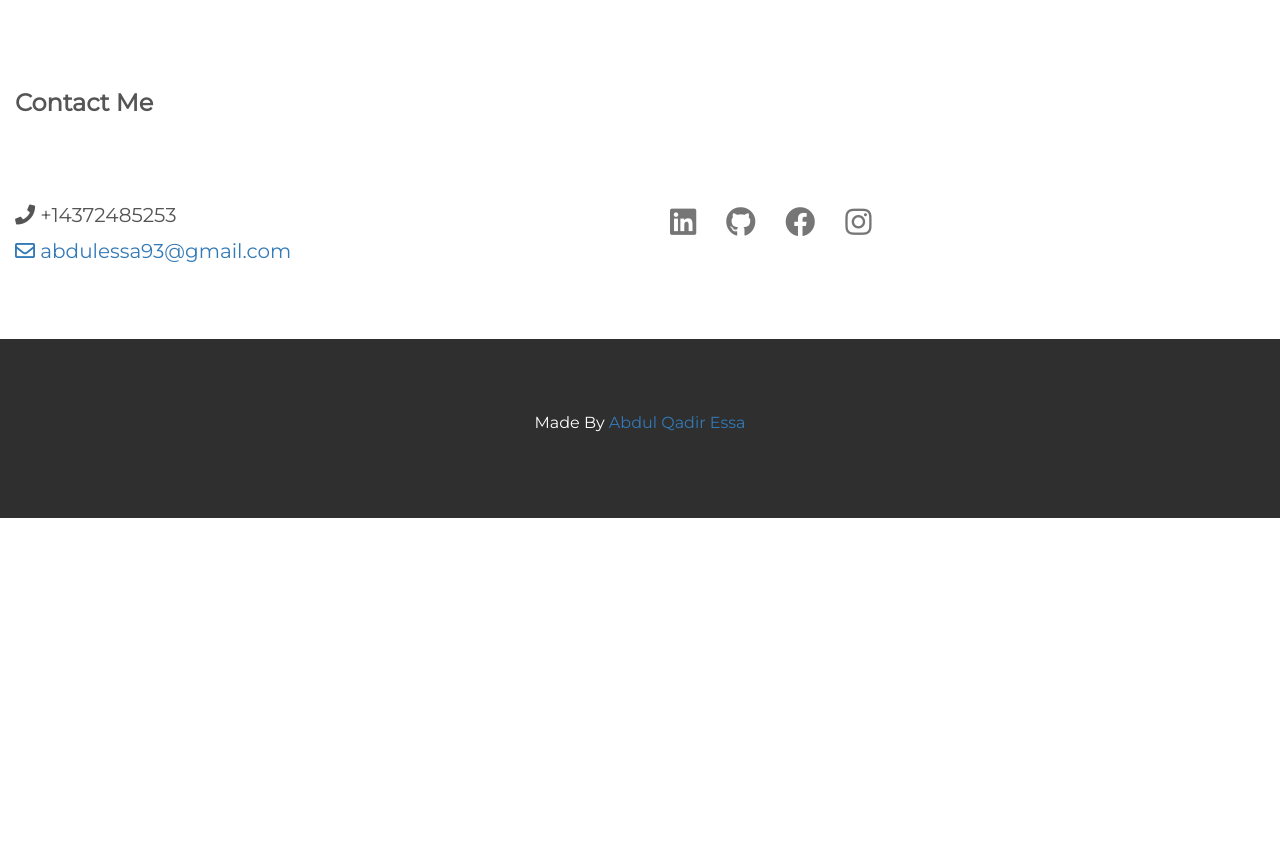
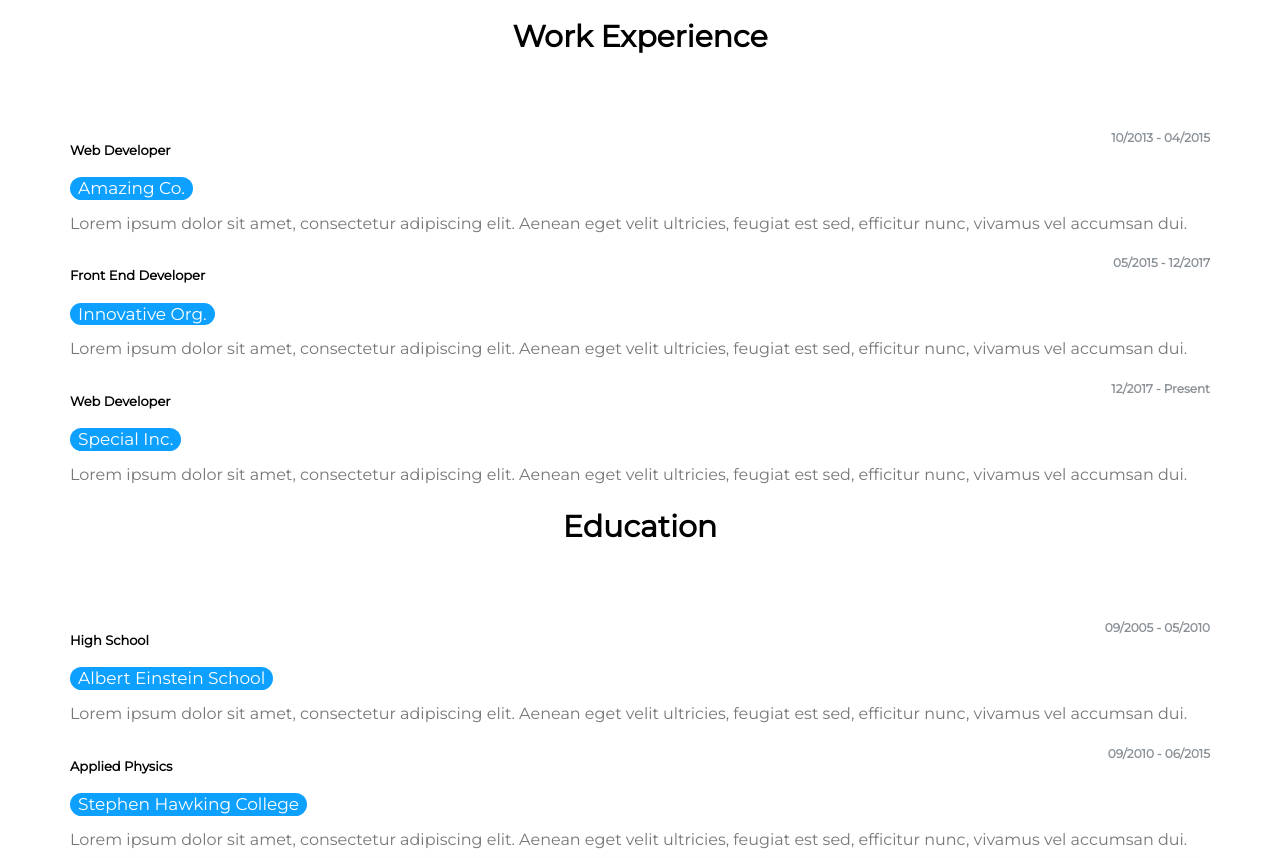
Before and after one commit to AbdulQadir51/Portfolio, a plain HTML site: page index.html in a window 1280 px wide. Shown: the part 1940-2798 px from the top of the page. Before the commit the page ends 2458 px from the top, so only its background shows below. Drawn offline with nearby package versions, Linux system fonts and the light colour scheme.

Commit message:
resume section added

```diff
--- a/css/main.css
+++ b/css/main.css
@@ -56,47 +56,61 @@ p {
     color: #1abc9c !important;
 }
 
+
 /* Work container */
 
-.work-content{
-margin-bottom: 50px;
+.work-content {
+    margin-bottom: 50px;
 }
 
+
 /* work image box*/
-.box{
+
+.box {
     position: relative;
-    display: inline-block; /* Make the width of box same as image */
+    display: inline-block;
+    /* Make the width of box same as image */
 }
 
+
 /* text on image*/
-.box .text{
+
+.box .text {
     position: absolute;
     z-index: 999;
     margin: 0 auto;
     left: 0;
     right: 0;
     text-align: center;
-    top: 40%; /* Adjust this value to move the positioned div up and down */
+    top: 40%;
+    /* Adjust this value to move the positioned div up and down */
     background: rgba(0, 0, 0, 0.8);
-    font-family: Arial,sans-serif;
+    font-family: Arial, sans-serif;
     color: #fff;
-    width: 60%; /* Set the width of the positioned div */
+    width: 60%;
+    /* Set the width of the positioned div */
 }
-.box img{
+
+.box img {
     height: 330px;
     width: 100%;
     max-width: 495px;
 }
 
+
 /* zoom on image*/
+
 .zoom {
-    transition: transform .2s; /* Animation */
+    transition: transform .2s;
+    /* Animation */
     margin: 0 auto;
-  }
+}
 
 .zoom:hover {
-transform: scale(1.1); /* (110% zoom - Note: if the zoom is too large, it will go outside of the viewport) */
+    transform: scale(1.1);
+    /* (110% zoom - Note: if the zoom is too large, it will go outside of the viewport) */
 }
+
 
 /* Contact Me */
 
@@ -106,16 +120,22 @@ transform: scale(1.1); /* (110% zoom - Note: if the zoom is too large, it will g
 .header-social .nav-link {
     font-size: 30px;
 }
+
 .header-social .nav>li {
     float: left;
 }
+
+
 /* Social Icons hover effect */
+
 .header-social .nav>li>a {
     border-radius: 25px;
 }
+
 .header-social .nav>li>a:hover {
     border-radius: 25px;
 }
+
 .nav-link {
     padding: 0;
     font-size: 1rem;
@@ -123,13 +143,98 @@ transform: scale(1.1); /* (110% zoom - Note: if the zoom is too large, it will g
     color: inherit;
     opacity: 0.8;
 }
+
 .nav-link {
     display: block;
     padding: 0.5rem 1rem;
     text-decoration: none;
-    transition: color .15s ease-in-out,background-color .15s ease-in-out,border-color .15s ease-in-out;
+    transition: color .15s ease-in-out, background-color .15s ease-in-out, border-color .15s ease-in-out;
 }
-.project{
+
+.project {
     margin-bottom: 40px;
     margin-top: 40px;
 }
+
+.cv-block.info h2 {
+    font-weight: bold;
+    margin-bottom: 70px;
+    color: #000;
+}
+
+.cv-block.info .work-experience h3,
+.cv-block.info .education h3 {
+    font-weight: bold;
+    color: #000;
+}
+
+.cv-block.info .group .organization {
+    font-size: 0.85em;
+    background-color: #0ea0ff;
+    display: inline-block;
+    color: #fff;
+    padding: 2px 8px;
+    border-radius: 2em;
+}
+
+.cv-block.info .group .period {
+    font-size: 12px;
+    float: none;
+    font-weight: bold;
+    margin-top: 4px;
+    color: #6c757d;
+    opacity: 0.8;
+    float: right;
+}
+
+.cv-block.info .work-experience h3,
+.cv-block.info .education h3 {
+    font-weight: bold;
+}
+
+.cv-block.info h3 {
+    font-size: 1.3rem;
+}
+
+.cv-block .info-card {
+    padding: 40px;
+    box-shadow: 0px 2px 10px rgb(0 0 0 / 8%);
+    height: 100%;
+}
+
+.cv-block .info-card h2 {
+    margin-top: 0;
+    margin-bottom: 24px !important;
+    font-size: 1.4rem;
+}
+
+.cv-block.info h2 {
+    font-weight: bold;
+    margin-bottom: 70px;
+}
+
+.cv-block .info-card.skills h3 {
+    margin-top: 25px;
+    font-size: 12px;
+    font-weight: bold;
+    color: #000
+}
+
+.cv-block.info h3 {
+    font-size: 1.3rem;
+}
+
+.cv-block .info-card.skills .progress {
+    height: 3px;
+}
+
+.progress {
+    display: -webkit-box;
+    display: -ms-flexbox;
+    display: flex;
+    height: 1rem;
+    overflow: hidden;
+    font-size: .75rem;
+    background-color: #e9ecef;
+    border-radius: 0.25rem;
+}
--- a/index.html
+++ b/index.html
@@ -51,15 +51,15 @@
             </li>
             <li>
               <!-- javascript smooth-scroll class -->
-              <a href="#work" class="smooth-scroll">Work</a>
+              <a href="#work" class="smooth-scroll">Projects</a>
+            </li>
+            <li>
+              <!-- javascript smooth-scroll class -->
+              <a href="#resume" class="smooth-scroll">Resume</a>
             </li>
             <li>
               <!-- javascript smooth-scroll class -->
               <a href="#contact" class="smooth-scroll">Contact Me</a>
-            </li>
-            <li>
-              <!-- javascript smooth-scroll class -->
-              <a href="#resume" class="smooth-scroll">Resume</a>
             </li>
           </ul>
         </div>
@@ -164,6 +164,101 @@
       </div>
       <!--work Gallery -->
     </div>
+        <!--Resume Section-->
+    <section id="resume" class="cv-block info">
+      <div class="container">
+        <div class="work-experience group" id="work-experience">
+          <h2 class="text-center">Work Experience</h2>
+          <div class="item">
+            <div class="row">
+              <div class="col-md-6">
+                <h3>Web Developer</h3>
+                <h4 class="organization">Amazing Co.</h4>
+              </div>
+              <div class="col-md-6">
+                <time class="period">10/2013 - 04/2015</time>
+              </div>
+            </div>
+            <p class="text-muted">Lorem ipsum dolor sit amet, consectetur adipiscing elit. Aenean eget velit ultricies, feugiat est sed, efficitur nunc, vivamus vel accumsan dui.</p>
+          </div>
+          <div class="item">
+            <div class="row">
+              <div class="col-md-6">
+                <h3>Front End Developer</h3>
+                <h4 class="organization">Innovative Org.</h4>
+              </div>
+              <div class="col-md-6">
+                <time class="period">05/2015 - 12/2017</time>
+              </div>
+            </div>
+            <p class="text-muted">Lorem ipsum dolor sit amet, consectetur adipiscing elit. Aenean eget velit ultricies, feugiat est sed, efficitur nunc, vivamus vel accumsan dui.</p>
+          </div>
+          <div class="item">
+            <div class="row">
+              <div class="col-md-6">
+                <h3>Web Developer</h3>
+                <h4 class="organization">Special Inc.</h4>
+              </div>
+              <div class="col-md-6">
+                <time class="period">12/2017 - Present</time>
+              </div>
+            </div>
+            <p class="text-muted">Lorem ipsum dolor sit amet, consectetur adipiscing elit. Aenean eget velit ultricies, feugiat est sed, efficitur nunc, vivamus vel accumsan dui.</p>
+          </div>
+        </div>
+        <div class="education group" id="education">
+          <h2 class="text-center">Education</h2>
+          <div class="item">
+            <div class="row">
+              <div class="col-md-6">
+                <h3>High School</h3>
+                <h4 class="organization">Albert Einstein School</h4>
+              </div>
+              <div class="col-md-6">
+                <time class="period">09/2005 - 05/2010</time>
+              </div>
+            </div>
+            <p class="text-muted">Lorem ipsum dolor sit amet, consectetur adipiscing elit. Aenean eget velit ultricies, feugiat est sed, efficitur nunc, vivamus vel accumsan dui.</p>
+          </div>
+          <div class="item">
+            <div class="row">
+              <div class="col-md-6">
+                <h3>Applied Physics</h3>
+                <h4 class="organization">Stephen Hawking College</h4>
+              </div>
+              <div class="col-md-6">
+                <time class="period">09/2010 - 06/2015</time>
+              </div>
+            </div>
+            <p class="text-muted">Lorem ipsum dolor sit amet, consectetur adipiscing elit. Aenean eget velit ultricies, feugiat est sed, efficitur nunc, vivamus vel accumsan dui.</p>
+          </div>
+        </div>
+        <div class="group" id="skills">
+          <div class="row">
+            <div class="col-md-12">
+              <div class="skills info-card">
+                <h2>Skills</h2>
+                <h3>HTML/CSS</h3>
+                <div class="progress">
+                  <div class="progress-bar" role="progressbar" aria-valuenow="70" aria-valuemin="0" aria-valuemax="100" style="width:100%">
+                  </div>
+                </div>
+                <h3>NodeJS</h3>
+                <div class="progress">
+                  <div class="progress-bar" role="progressbar" aria-valuenow="70" aria-valuemin="0" aria-valuemax="100" style="width:90%">
+                  </div>
+                </div>
+                <h3>JavaScript</h3>
+                <div class="progress">
+                  <div class="progress-bar" role="progressbar" aria-valuenow="70" aria-valuemin="0" aria-valuemax="100" style="width:80%">
+                  </div>
+                </div>
+              </div>
+            </div>
+          </div>
+        </div>
+      </div>
+    </section>
     <!-- Contact Container -->
     <div id="contact" class="container-fluid bg-3">
       <h3 class="title">Contact Me</h3>
```
